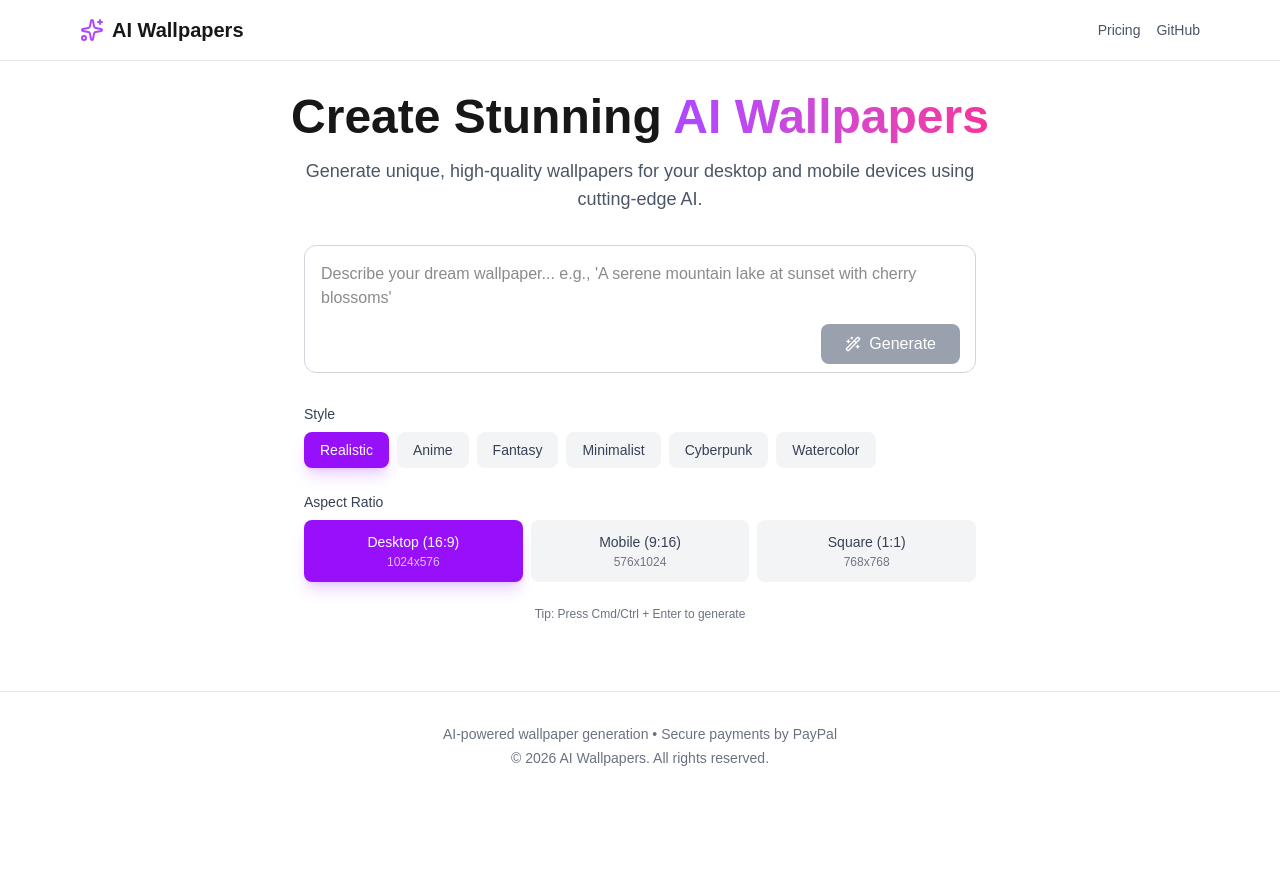
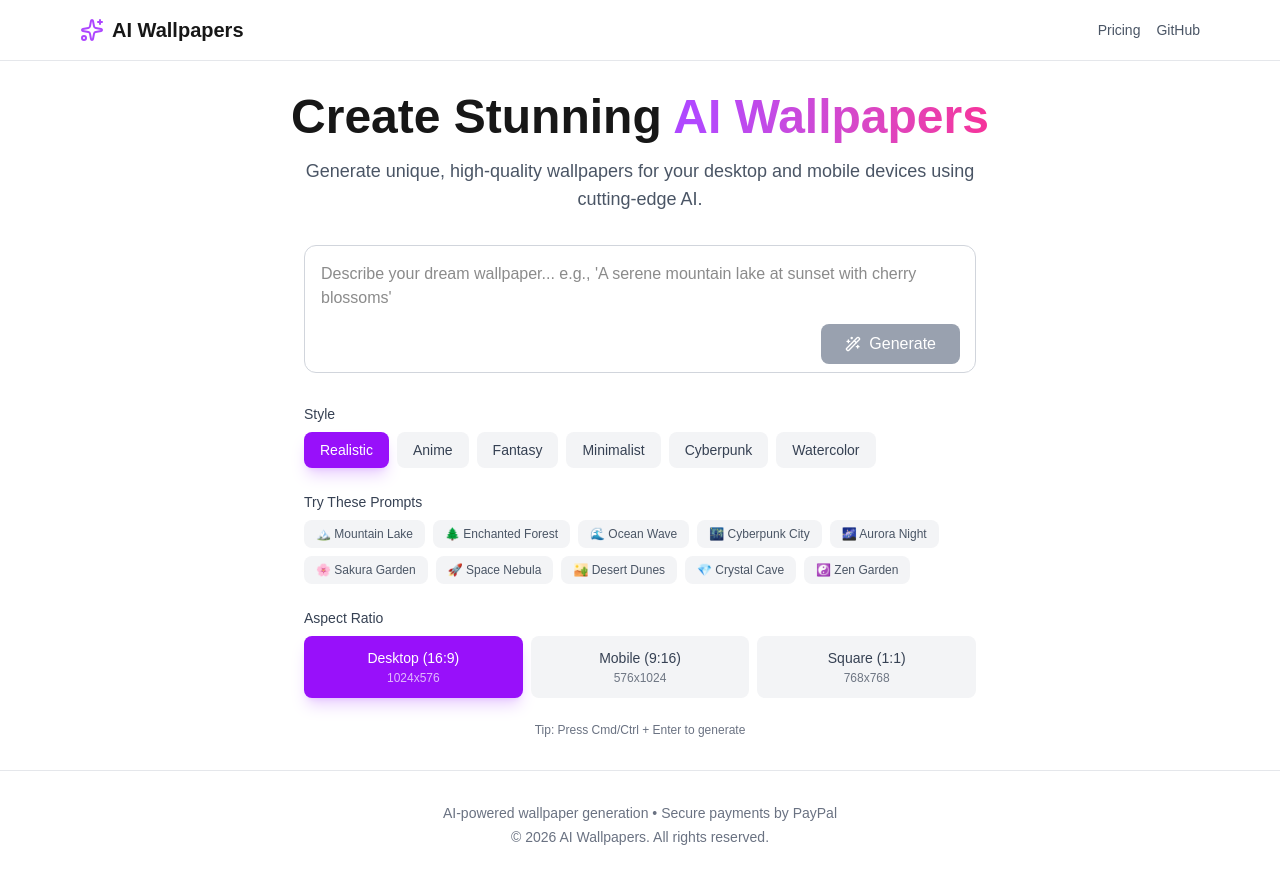
Before and after one commit to cbxaft/ai-wallpaper-generator, a Next.js app: page / in a window 1280 px wide. Before the commit the page ends 800 px from the top, so only its background shows below. Built offline with nearby package versions, Linux system fonts and the light colour scheme.

Commit message:
Add quick prompt selection buttons

```diff
--- a/src/app/page.tsx
+++ b/src/app/page.tsx
@@ -185,6 +185,39 @@ export default function Home() {
                     }`}
                   >
                     {s.label}
+                  </button>
+                ))}
+              </div>
+            </div>
+
+            {/* Quick prompts */}
+            <div>
+              <label className="text-sm font-medium text-gray-700 dark:text-gray-300 block mb-2">
+                Try These Prompts
+              </label>
+              <div className="flex flex-wrap gap-2">
+                {[
+                  { label: "🏔️ Mountain Lake", prompt: "A serene mountain lake at sunset with cherry blossoms, vibrant colors, highly detailed" },
+                  { label: "🌲 Enchanted Forest", prompt: "A mystical forest path with glowing mushrooms and fireflies, magical atmosphere, ethereal lighting" },
+                  { label: "🌊 Ocean Wave", prompt: "Dramatic waves crashing against a rocky coastline, stormy sky, cinematic lighting, seascape" },
+                  { label: "🌃 Cyberpunk City", prompt: "Cyberpunk cityscape at night with neon signs and flying cars, rain-slicked streets, blade runner style" },
+                  { label: "🌌 Aurora Night", prompt: "Brilliant northern lights dancing over a snowy mountain range, starry sky, night landscape" },
+                  { label: "🌸 Sakura Garden", prompt: "Japanese garden in full bloom with cherry blossoms, koi pond, traditional bridge, peaceful atmosphere" },
+                  { label: "🚀 Space Nebula", prompt: "Vibrant space nebula with swirling colors of purple and blue, distant galaxies, cosmic background" },
+                  { label: "🏜️ Desert Dunes", prompt: "Golden sand dunes at sunset, warm colors, long shadows, minimalist desert landscape" },
+                  { label: "💎 Crystal Cave", prompt: "Underground crystal cave with glowing purple amethyst geodes, bioluminescent light, fantasy" },
+                  { label: "☯️ Zen Garden", prompt: "Minimalist zen garden with raked sand patterns, single bonsai tree, peaceful meditation space" },
+                ].map((item) => (
+                  <button
+                    key={item.label}
+                    onClick={() => setPrompt(item.prompt)}
+                    className={`px-3 py-1.5 rounded-lg text-xs font-medium transition-all whitespace-nowrap ${
+                      prompt === item.prompt
+                        ? "bg-pink-600 text-white shadow-lg shadow-pink-500/25"
+                        : "bg-gray-100 dark:bg-gray-800 text-gray-600 dark:text-gray-400 hover:bg-gray-200 dark:hover:bg-gray-700 hover:text-gray-900 dark:hover:text-white"
+                    }`}
+                  >
+                    {item.label}
                   </button>
                 ))}
               </div>
```
